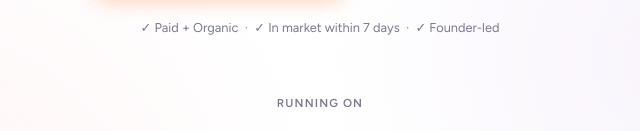
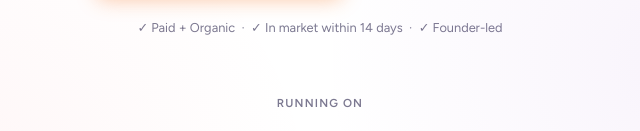
Before and after one commit to milanfandre/lucra-website, a website: page index.html in a window 1280 px wide. Shown: the part 661-792 px from the top of the page, 320-960 px from the left. Drawn offline with Linux system fonts and the light colour scheme.

Commit message:
Update launch timeline from 7 to 14 days
Co-Authored-By: Claude Sonnet 4.6 <noreply@anthropic.com>

```diff
--- a/index.html
+++ b/index.html
@@ -1106,7 +1106,7 @@
       <a href="#book" class="btn-primary-lg">Book my strategy call →</a>
       <a href="#results" class="btn-ghost-dark">See client results</a>
     </div>
-    <p class="hero-note">✓ Paid + Organic &nbsp;·&nbsp; ✓ In market within 7 days &nbsp;·&nbsp; ✓ Founder-led</p>
+    <p class="hero-note">✓ Paid + Organic &nbsp;·&nbsp; ✓ In market within 14 days &nbsp;·&nbsp; ✓ Founder-led</p>
 
     <div class="logo-ticker-wrap">
       <div class="logo-ticker-label">Running on</div>
@@ -1281,7 +1281,7 @@
             <div class="result-row">
               <div class="rr-icon">⚡</div>
               <div class="rr-content">
-                <h4>In market within 7 days</h4>
+                <h4>In market within 14 days</h4>
                 <p>We write, design, and launch your entire campaign in the first week. No endless back-and-forth.</p>
               </div>
             </div>
```
